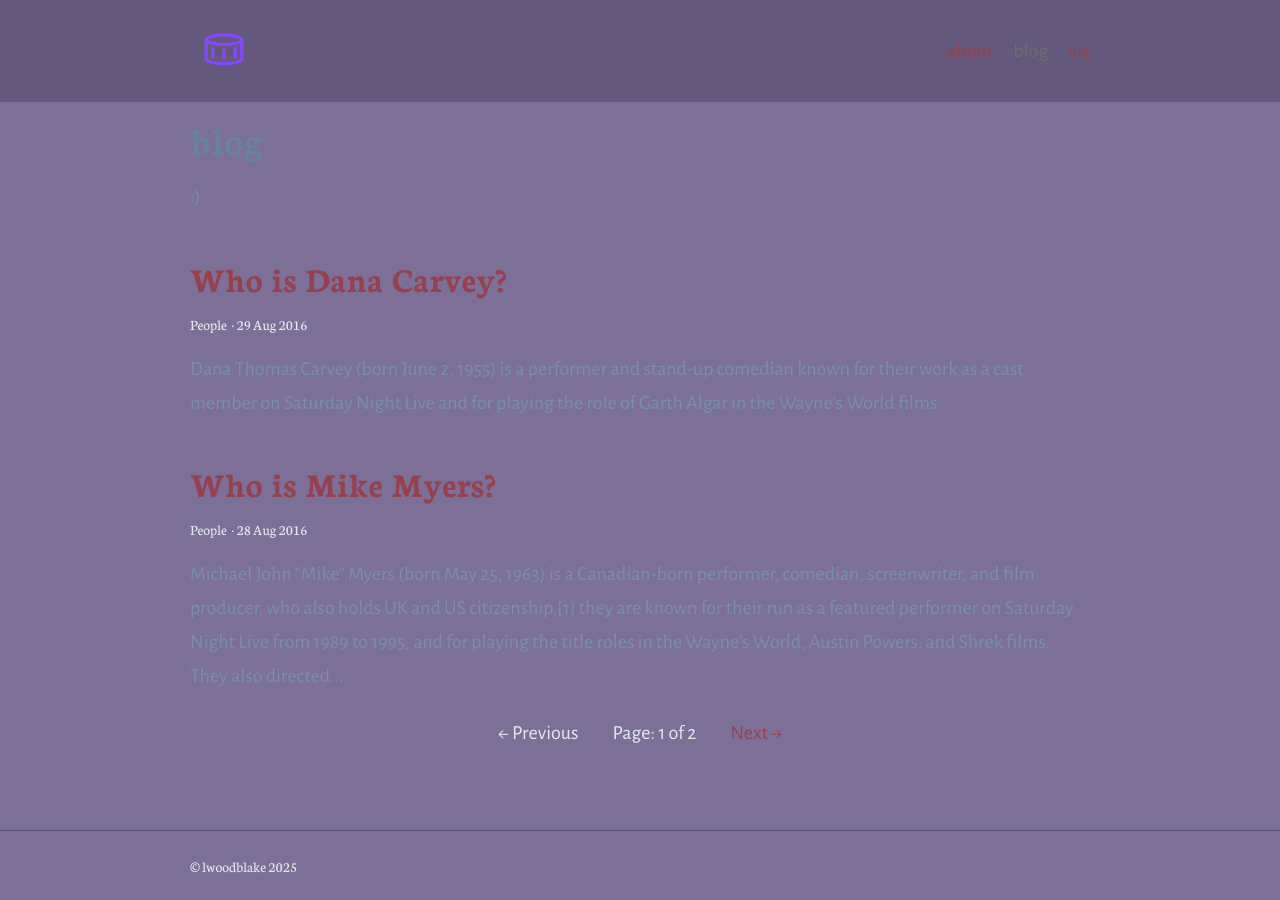
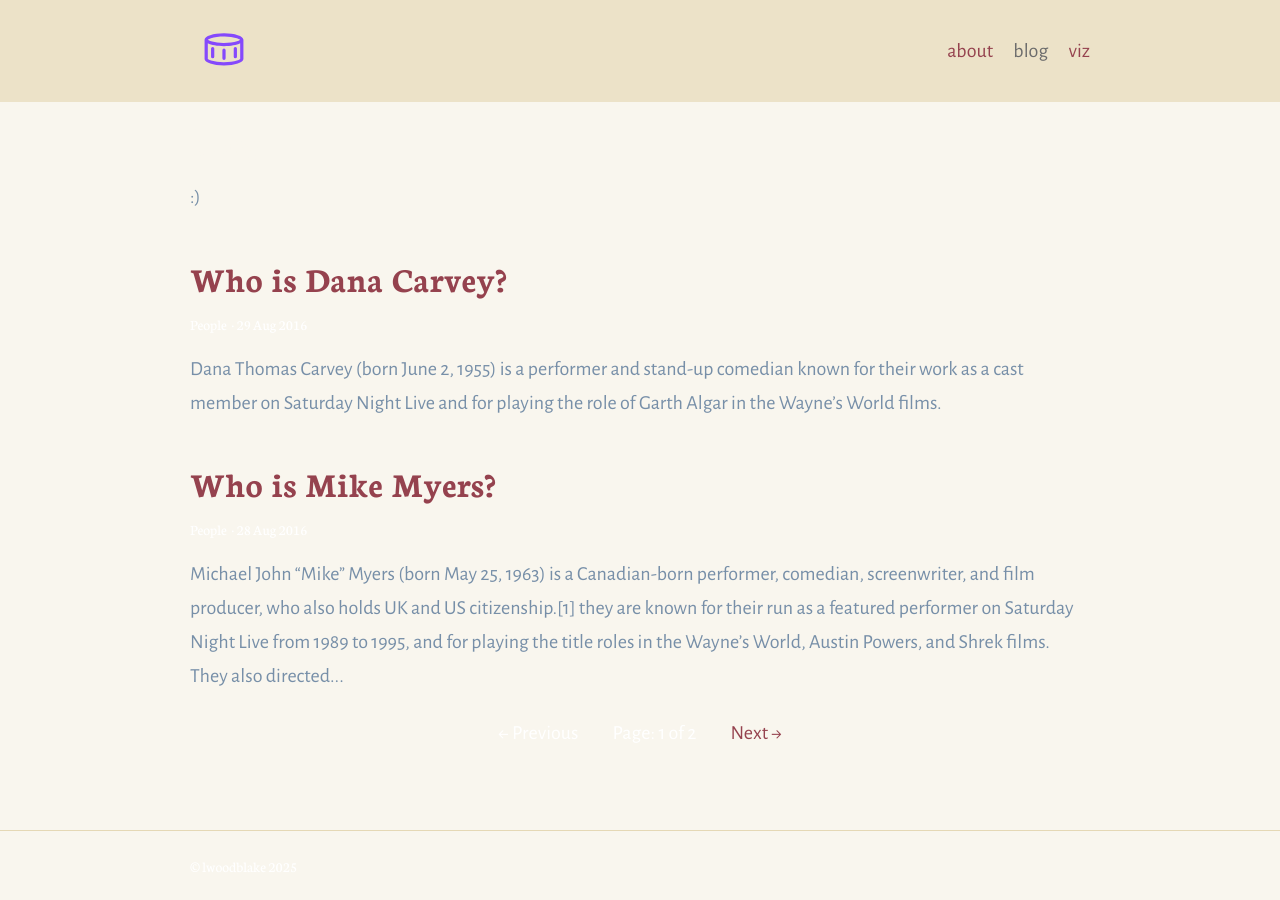
Before and after one commit to lwoodblake/lwoodblake.github.io, a Jekyll site: the page built from index.html, in a window 1280 px wide. Built offline with Jekyll 4.4.1, drawn with Linux system fonts in a browser that asks for light colours; the list of posts is cut into pages by our own code.

Commit message:
Update _colors.scss

```diff
--- a/_sass/_colors.scss
+++ b/_sass/_colors.scss
@@ -1,10 +1,10 @@
 // Colours
 $bodyColour: #778FA8;
-$headingColour: darken($bodyColour, 5%);
+$headingColour: #f9f6ee;
 $linkColour: #95424e;
 $hoverColour: darken($linkColour, 10%);
 $captionColour: lighten($headingColour, 40%);
 $white: #fff;
 
-$backgroundColour: #7D7098;
+$backgroundColour: #f9f6ee;
 $codeBackgroundColour: #c3c3c3;
```
